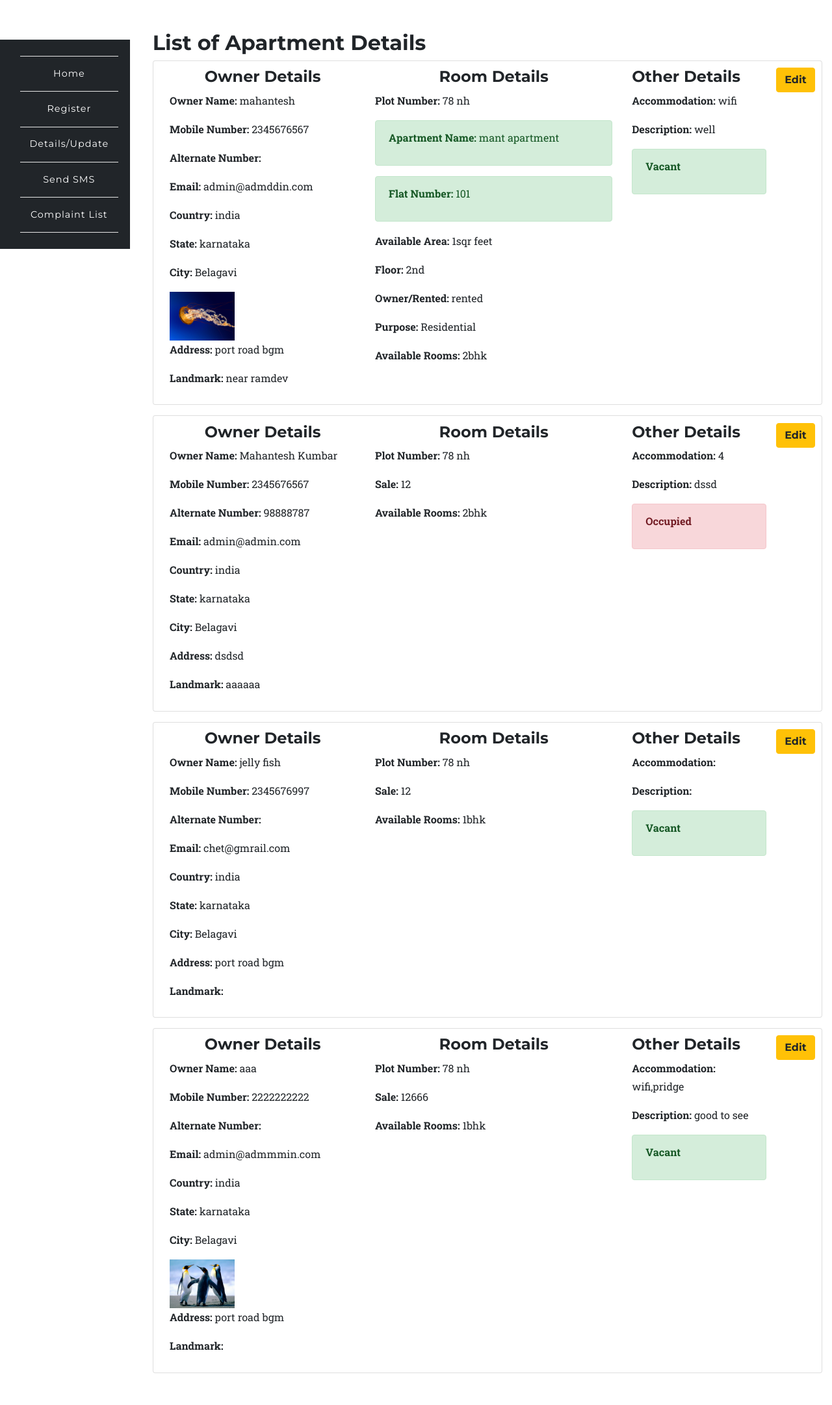
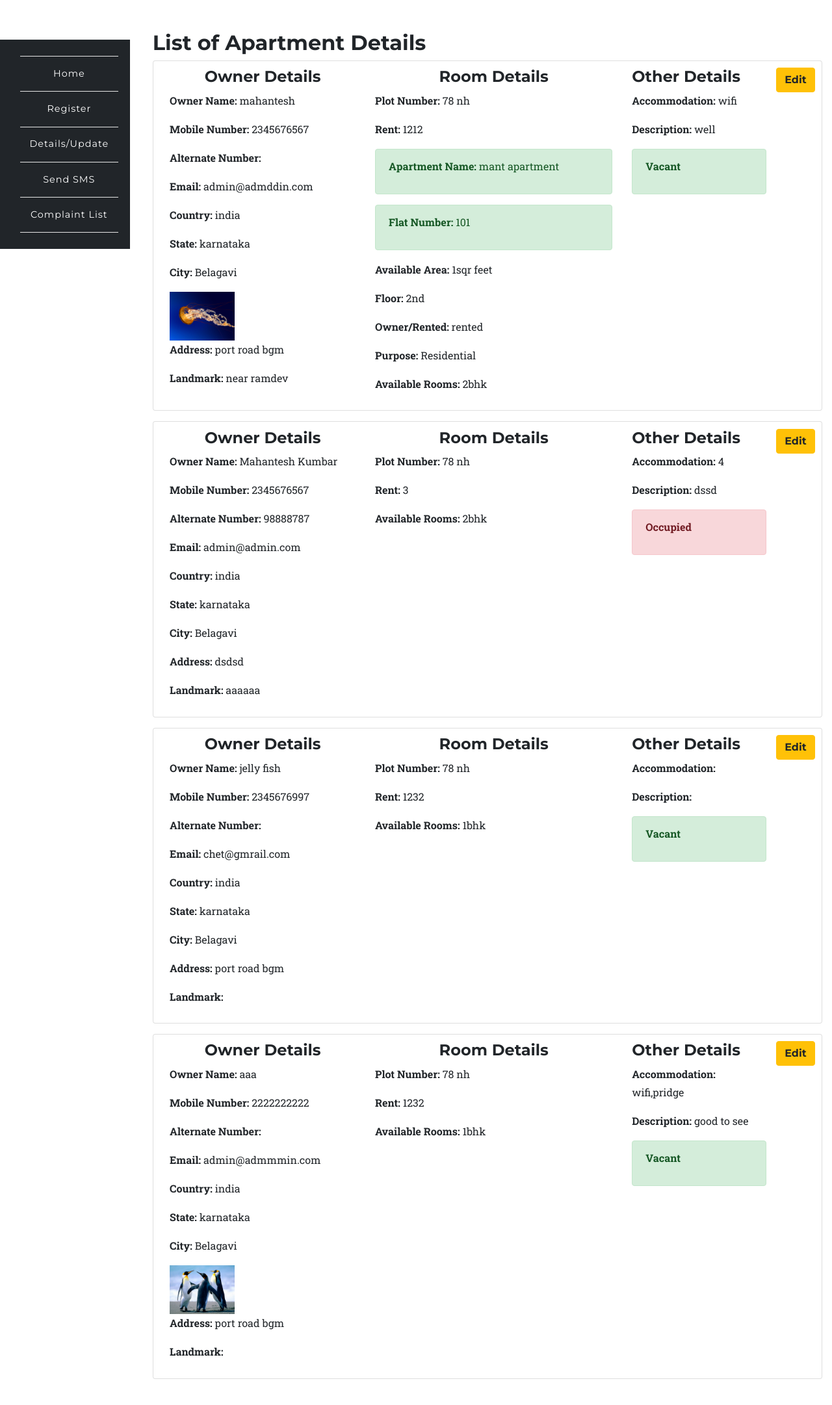
Before and after one commit to kadamtanmay19/HomeRentalSystem, a PHP site: page /app/list.php in a window 1280 px wide. Shown: the part 103-2265 px from the top of the page at 65% size. Before the commit the page ends 2216 px from the top, so only its background shows below. Run offline with PHP 8.4, Linux system fonts and the light colour scheme; a user stored in the database is signed in; data comes from the database, SQL or seed files in the repository; some web fonts are replaced.

Commit message:
Update list.php

```diff
--- a/app/list.php
+++ b/app/list.php
@@ -103,8 +103,8 @@
 												// echo '<p><b>Country: </b>'.$value['country'].'<b> State: </b>'.$value['state'].'<b> City: </b>'.$value['city'].'</p>';
 												echo '<p><b>Plot Number: </b>'.$value['plot_number'].'</p>';
 
-												if(isset($value['sale'])){
-													echo '<p><b>Sale: </b>'.$value['sale'].'</p>';
+												if(isset($value['rent'])){
+													echo '<p><b>Rent: </b>'.$value['rent'].'</p>';
 												}
 
 													if(isset($value['apartment_name']))
```
